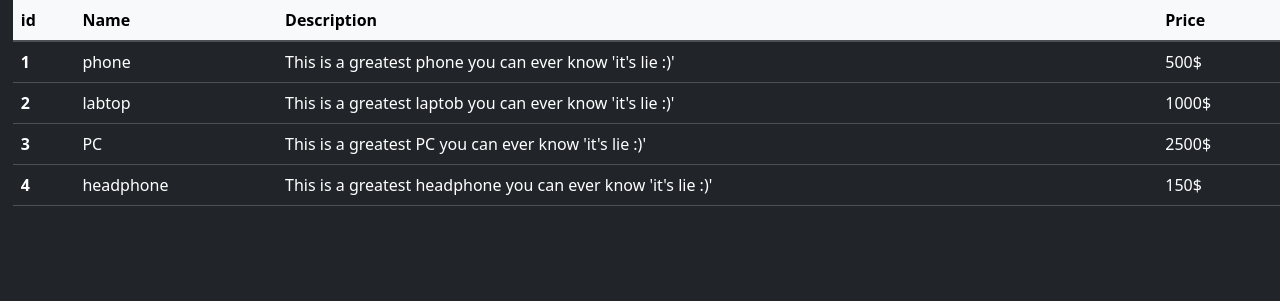
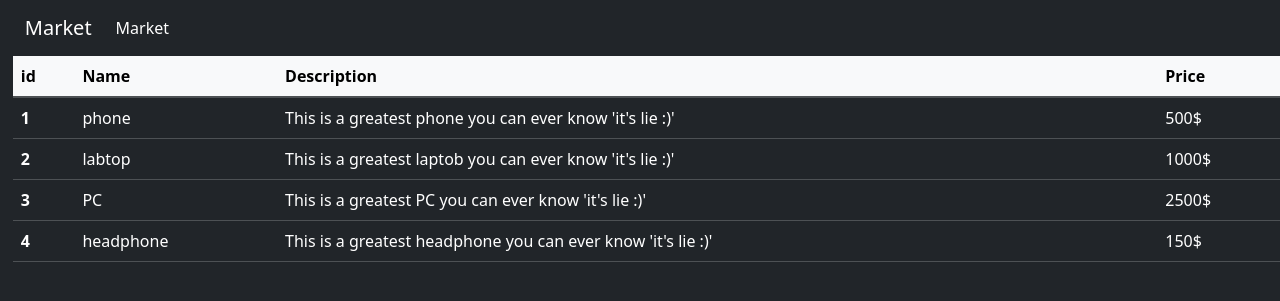
Before and after one commit to hazemali1/market, a Flask app: page /data in a window 1280 px wide. Shown: the top 301 px of the page. Run offline with Flask 3, Linux system fonts and the light colour scheme; some libraries are stand-ins or nearby versions.

Commit message:
add html and bootstrap code for navbar

```diff
--- a/main.py
+++ b/main.py
@@ -11,7 +11,7 @@
     price = db.Column(db.Integer(), nullable=False)
     description = db.Column(db.String(1024), nullable=False)
 
-@app.route('/')
+@app.route('/index')
 def hello_world():
     return '<h1>Hello World!!!</h1>'
 
@@ -23,7 +23,7 @@
 def sayMyName(name):
     return f"<h3>{name}</h3>"
 
-@app.route('/index')
+@app.route('/')
 def index():
     return render_template('index.html')
 @app.route('/sayfromtemplate/<name>')
@@ -41,6 +41,7 @@
     return render_template('data.html', dic=dic)
 
 @app.route('/database')
+@app.route('/market')
 def database():
     dic = databasecls.query.all()
     return render_template('data.html', dic=dic)
--- a/templates/data.html
+++ b/templates/data.html
@@ -6,10 +6,23 @@
     <!-- Include Bootstrap CSS locally -->
     <link rel="stylesheet" href="{{ url_for('static', filename='bootstrap/css/bootstrap.min.css') }}">
     <link rel="stylesheet" href="{{ url_for('static', filename='css/style.css') }}">
-    <title>Data</title>
+    <title>Market</title>
 </head>
 <body>
 
+    <nav class="navbar navbar-expand-lg navbar navbar-dark bg-dark"  style="color: white;">
+        <div class="container-fluid" style="color: white;">
+          <a class="navbar-brand" href="/" style="color: white;">Market</a>
+          <button class="navbar-toggler" type="button" data-bs-toggle="collapse" data-bs-target="#navbarNavAltMarkup" aria-controls="navbarNavAltMarkup" aria-expanded="false" aria-label="Toggle navigation" style="color: white;">
+            <span class="navbar-toggler-icon"></span>
+          </button>
+          <div class="collapse navbar-collapse" id="navbarNavAltMarkup" style="color: white;">
+            <div class="navbar-nav" style="color: white;">
+              <a class="nav-link" href="/market" style="color: white;">Market</a>
+            </div>
+          </div>
+        </div>
+      </nav>
     <table class="table">
         <thead class="table-light">
           <tr>
@@ -31,6 +44,7 @@
         </tbody>
       </table>
 
+
     <!-- Include Bootstrap JS and jQuery locally -->
     <script src="{{ url_for('static', filename='bootstrap/js/bootstrap.min.js') }}"></script>
 </body>
```
Also changed, not shown: templates/index.html (+22 -4 lines).
